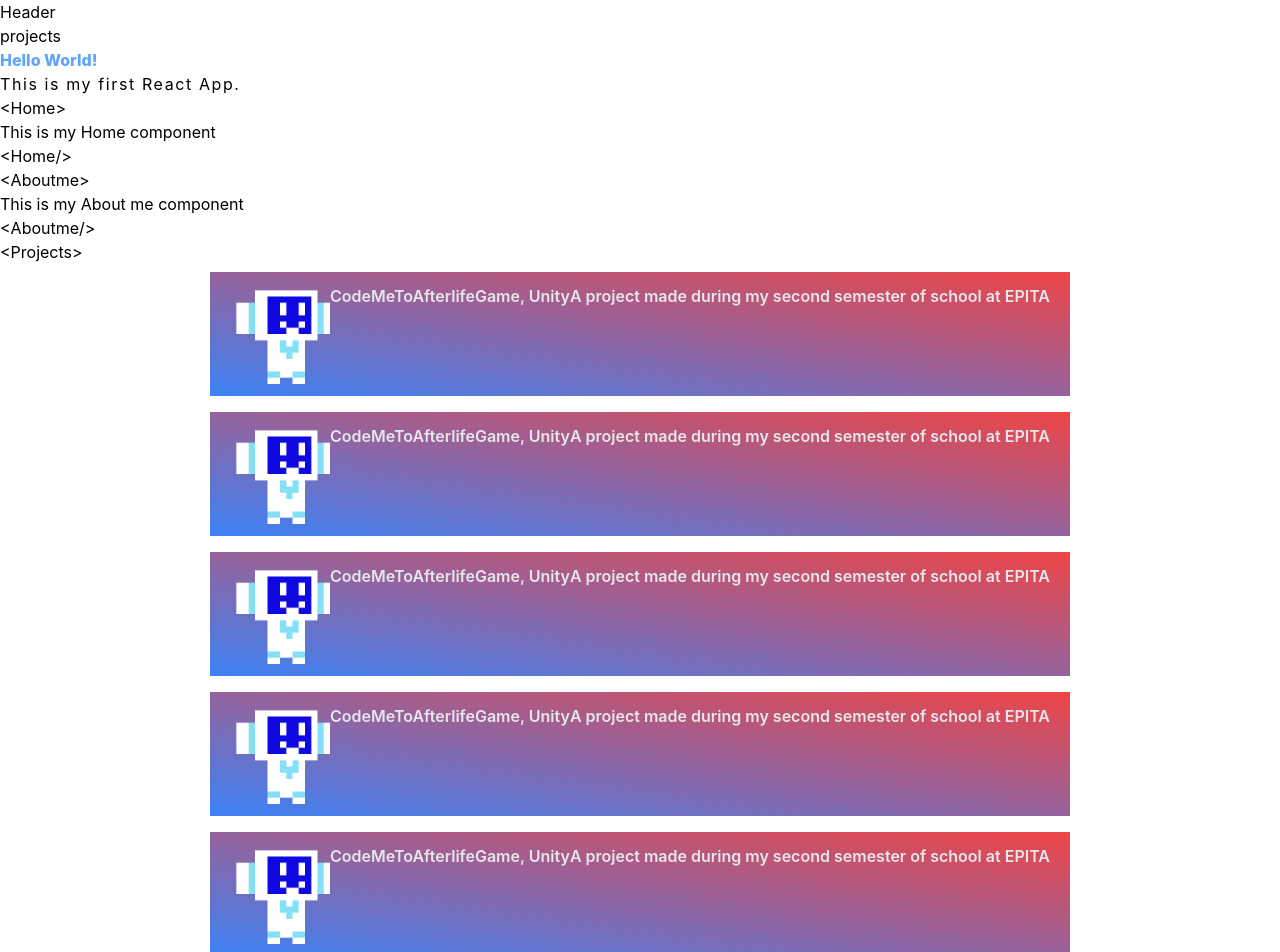
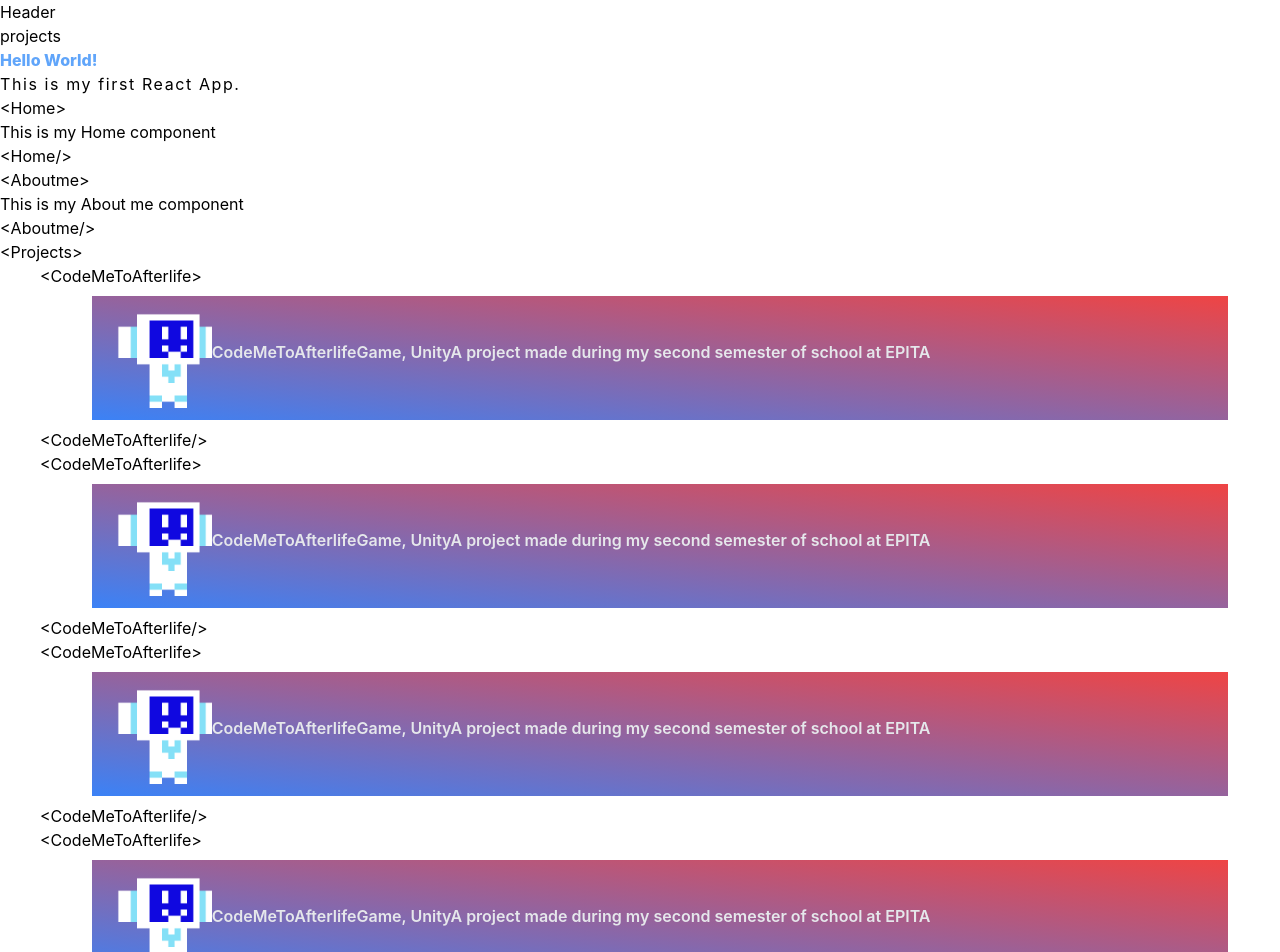
Before and after one commit to goblivend/Website, a React (Create React App) app in the folder mywebsite/: page / in a window 1280 px wide. Shown: the top 952 px of the page. Built offline with nearby package versions, Linux system fonts and the light colour scheme.

Commit message:
Added indentation in the button component

```diff
--- a/mywebsite/src/App.js
+++ b/mywebsite/src/App.js
@@ -12,9 +12,9 @@ function App() {
       <Header />
       <h1 className="text-blue-400 font-extrabold">Hello World!</h1>
       <p className="tracking-widest">This is my first React App.</p>
-      <Button Mycomponent={<Home />} cmpName="Home" />
-      <Button Mycomponent={<Aboutme />} cmpName="Aboutme" />
-      <Button Mycomponent={<Projects />} cmpName="Projects" />
+      <Button indent={0} Mycomponent={<Home />} cmpName="Home" />
+      <Button indent={0} Mycomponent={<Aboutme />} cmpName="Aboutme" />
+      <Button indent={0} Mycomponent={<Projects />} cmpName="Projects" />
 
     </>
   );
--- a/mywebsite/src/components/project.js
+++ b/mywebsite/src/components/project.js
@@ -3,12 +3,13 @@ import React from "react";
 function Project({ name, image, category, description, link }) {
     return (
         <div className="flex justify-evenly py-2 place-content-center">
-            <div className="flex flex-line bg-gradient-to-tr font-semibold from-blue-500 to-red-500 text-gray-200 px-5 py-3 w-6/7 h-min">
+            <div className="flex bg-gradient-to-tr font-semibold from-blue-500 to-red-500 text-gray-200 px-5 py-3 w-11/12 h-min">
                 <img src={image} alt={name} width="100" height="100" className="align-left"></img>
-                <div className="flex justify-evenly">
+                <div className="justify-items-center  py-8">
+
                     <a href={link} target="_blank" rel="noreferrer" >{name}</a>
-                    <p>{category}</p>
-                    <p>{description}</p>
+                    <span >{category}</span>
+                    <span >{description}</span>
                 </div>
             </div>
         </div>
--- a/mywebsite/src/pages/button.js
+++ b/mywebsite/src/pages/button.js
@@ -1,17 +1,20 @@
 import React, { useState } from "react";
 
 
-function Button({ Mycomponent, cmpName }) {
+function Button({ Mycomponent, cmpName, indent }) {
     const [currState, setcurrState] = useState([]);
 
-
+    let indentation = ''
+    for (let i = 0; i < indent; i++)
+        indentation += '&nbsp;'
+    console.log('"' + indentation + '"')
     function buttonClicked() {
         setcurrState(!currState);
         console.log(currState)
     }
 
     return (
-        <div id={cmpName}>
+        <div id={cmpName} className={`pl-${indent * 5}`}>
             {currState ?
                 <>
                     <button onClick={buttonClicked}>{"<" + cmpName + ">"}</button>
--- a/mywebsite/src/pages/projects.js
+++ b/mywebsite/src/pages/projects.js
@@ -1,18 +1,16 @@
 import React from "react";
 import Project from "../components/project";
 import CMTAL from "../assets/CodeMeToAfterlife.png"
+import Button from "./button";
 
 function Projects() {
     return (
         <div >
-            <Project name="CodeMeToAfterlife" image={CMTAL} category="Game, Unity" link="https://codemetoafterlife.ml/" description="A project made during my second semester of school at EPITA" />
-            <Project name="CodeMeToAfterlife" image={CMTAL} category="Game, Unity" link="https://codemetoafterlife.ml/" description="A project made during my second semester of school at EPITA" />
-            <Project name="CodeMeToAfterlife" image={CMTAL} category="Game, Unity" link="https://codemetoafterlife.ml/" description="A project made during my second semester of school at EPITA" />
-            <Project name="CodeMeToAfterlife" image={CMTAL} category="Game, Unity" link="https://codemetoafterlife.ml/" description="A project made during my second semester of school at EPITA" />
-            <Project name="CodeMeToAfterlife" image={CMTAL} category="Game, Unity" link="https://codemetoafterlife.ml/" description="A project made during my second semester of school at EPITA" />
-            <Project name="CodeMeToAfterlife" image={CMTAL} category="Game, Unity" link="https://codemetoafterlife.ml/" description="A project made during my second semester of school at EPITA" />
-
-
+            <Button indent={2} Mycomponent={<Project name="CodeMeToAfterlife" image={CMTAL} category="Game, Unity" link="https://codemetoafterlife.ml/" description="A project made during my second semester of school at EPITA" />} cmpName="CodeMeToAfterlife" />
+            <Button indent={2} Mycomponent={<Project name="CodeMeToAfterlife" image={CMTAL} category="Game, Unity" link="https://codemetoafterlife.ml/" description="A project made during my second semester of school at EPITA" />} cmpName="CodeMeToAfterlife" />
+            <Button indent={2} Mycomponent={<Project name="CodeMeToAfterlife" image={CMTAL} category="Game, Unity" link="https://codemetoafterlife.ml/" description="A project made during my second semester of school at EPITA" />} cmpName="CodeMeToAfterlife" />
+            <Button indent={2} Mycomponent={<Project name="CodeMeToAfterlife" image={CMTAL} category="Game, Unity" link="https://codemetoafterlife.ml/" description="A project made during my second semester of school at EPITA" />} cmpName="CodeMeToAfterlife" />
+            <Button indent={2} Mycomponent={<Project name="CodeMeToAfterlife" image={CMTAL} category="Game, Unity" link="https://codemetoafterlife.ml/" description="A project made during my second semester of school at EPITA" />} cmpName="CodeMeToAfterlife" />
         </div>
     );
 }
```
